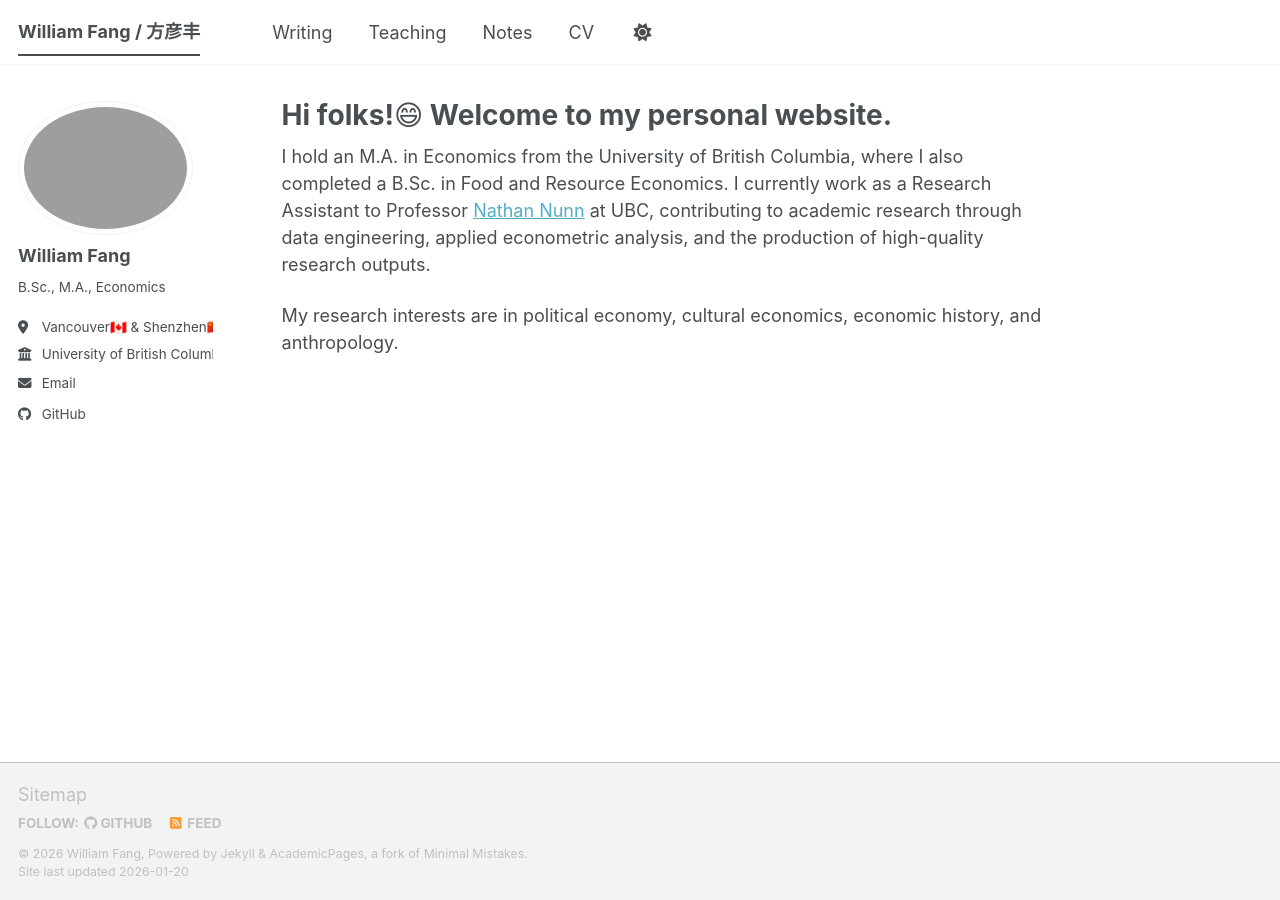
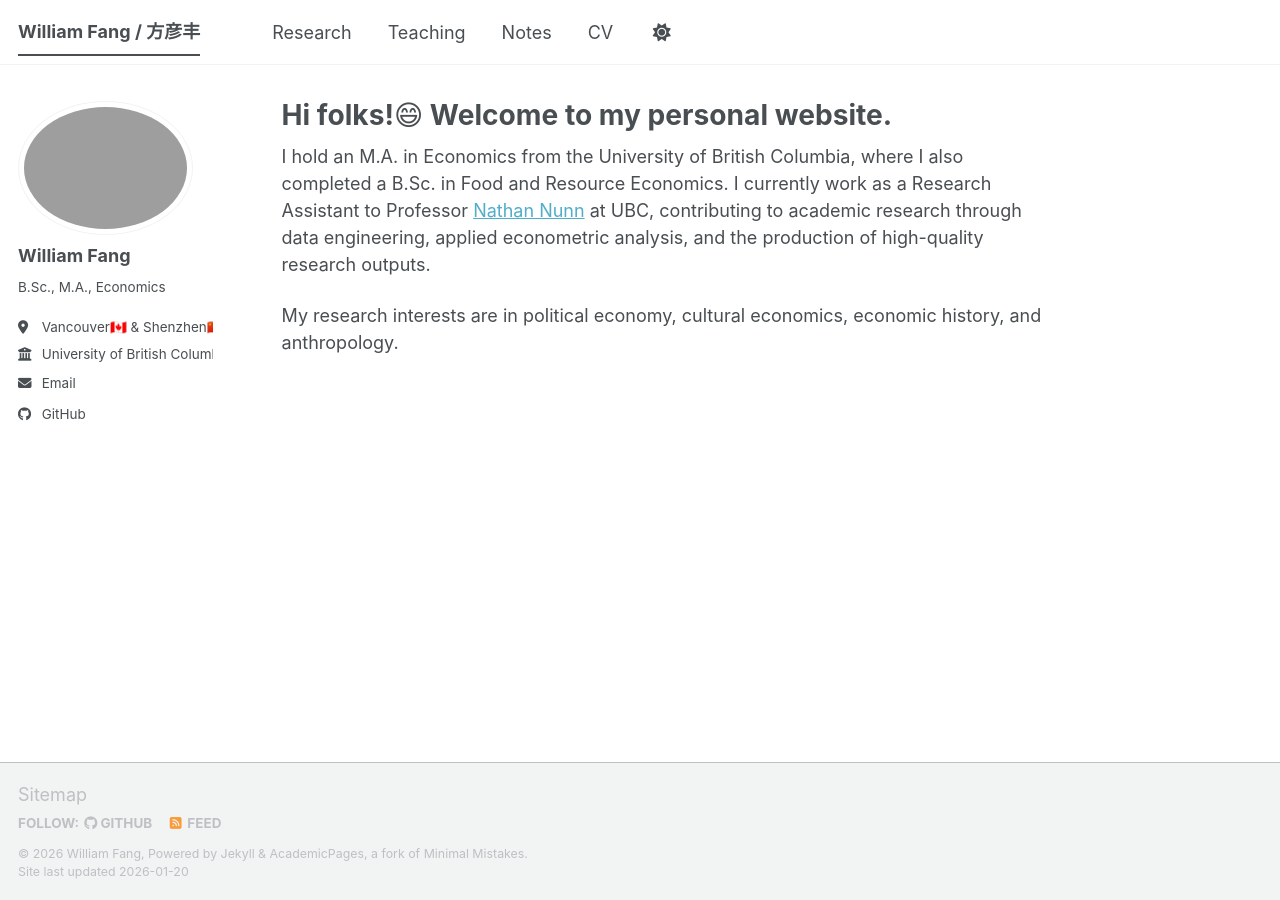
Before and after one commit to will-yanfeng-fang/will-yanfeng-fang.github.io, a Jekyll site: the page built from _pages/about.md, in a window 1280 px wide. Built offline with Jekyll 4.4.1, drawn with Linux system fonts in a browser that asks for light colours; a script bundle is joined from its source files by our own code; library files that are not in the unit come from our copies.

Commit message:
Update navigation titles and URLs

```diff
--- a/_data/navigation.yml
+++ b/_data/navigation.yml
@@ -8,14 +8,14 @@
 #      Markdown formatted page while the second is generated using JSON.
 
 main:
-  - title: "Writing"
+  - title: "Research"
     url: /publications/
 
   - title: "Teaching"
-    url: /talks/
+    url: /teaching/
 
   - title: "Notes"
-    url: /teaching/
+    url: /portfolio/
 
   - title: "CV"
     url: /cv/
```
